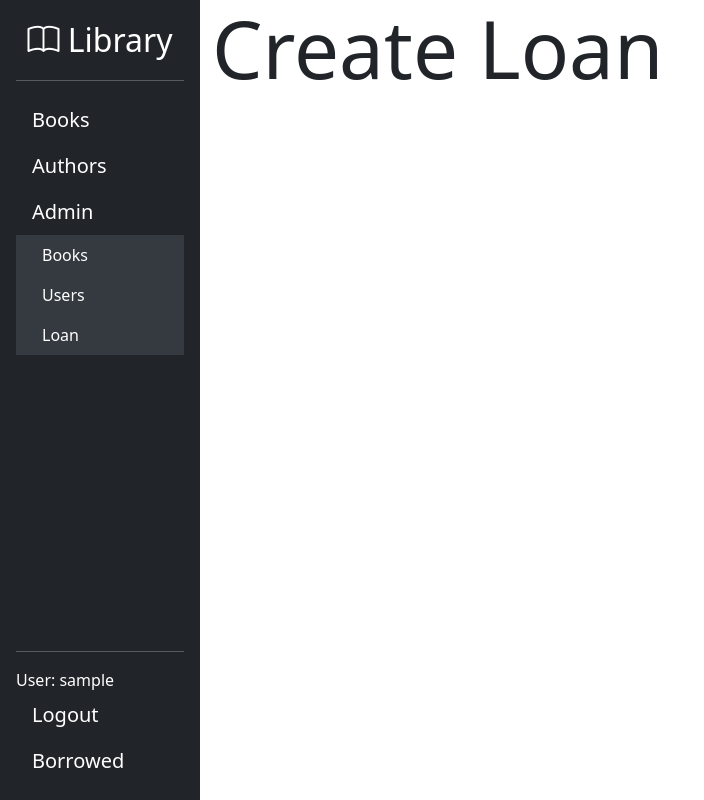
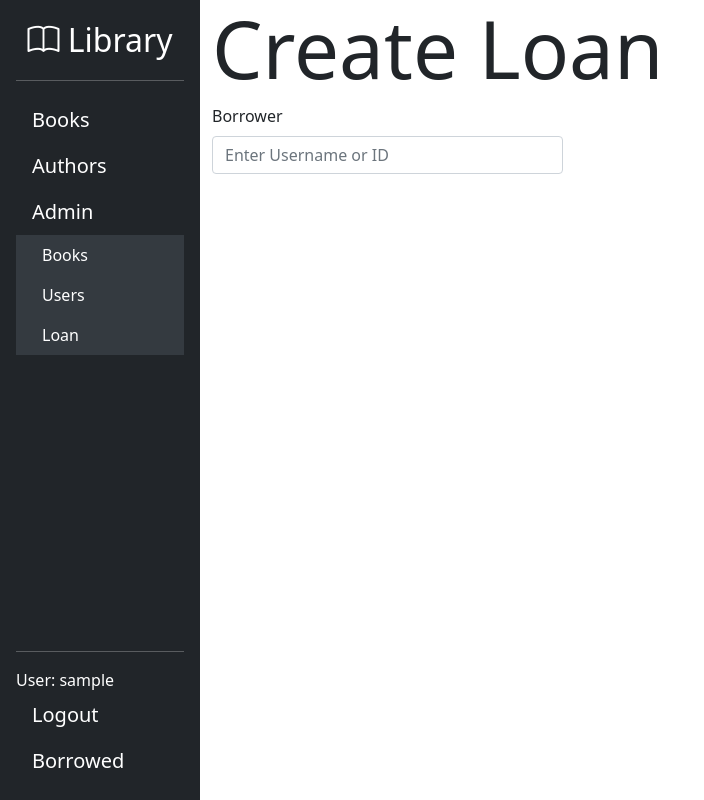
Before and after one commit to rexbrandy/library_app, a Django app: page /loan/create in a window 1280 px wide. Shown: the whole page, without its empty margins (0-704 px from the left). Run offline with Django 4.2, Linux system fonts and the light colour scheme; the visitor is signed in with stand-in values (Sample User, id 1).

Commit message:
Added more to create loan page

```diff
--- a/catalog/templates/catalog/loan_form.html
+++ b/catalog/templates/catalog/loan_form.html
@@ -3,5 +3,38 @@
 {% block page_heading %}Create Loan{% endblock %}
 
 {% block content %}
+<div class="row">
+  <div class="col-5">
+    <div class="mb-3">
+      <label for="user" class="form-label">Borrower</label>
+      <input type="text" class="form-control" id="user_input" placeholder="Enter Username or ID" onchange="search_users()">
+    </div>
+    <div>
 
+    </div>
+  </div>
+  <div class="col-5">
+
+  </div>
+</div>
 {% endblock %}
+
+{% block javascript %}
+<script>
+  function search_users(){
+    var user_input = document.getElementById('user_input').serialize();
+
+    $.ajax({
+      type: 'POST',
+      url: '{% url "ajax-users" }',
+      data: user_input,
+      success: function(e) {
+        console.log(e);
+      },
+      error: function(e) {
+        console.log(e);
+      }
+    })
+  }
+</script>
+{% endblock %}
--- a/catalog/urls.py
+++ b/catalog/urls.py
@@ -22,4 +22,5 @@ urlpatterns = [
     path('all_loans/', views.LoanedBooksByAllListView.as_view(), name='all-loans'),
     path('loan/create', views.LoanCreate.as_view(), name='loan-create'),
 
+    path('ajax/users', views.user_search, name='ajax-users'),
 ]
--- a/catalog/views.py
+++ b/catalog/views.py
@@ -148,3 +148,11 @@ def renew_loan_librarian(request, pk):
     }
 
     return render(request, 'catalog/book_renew_librarian.html', context=context)
+
+############
+# AJAX VIEWS
+#
+
+def user_search(request):
+    if request.is_ajax and request.method == 'POST':
+       print(request.post)
--- a/templates/base.html
+++ b/templates/base.html
@@ -110,7 +110,7 @@
       </div>
     </div>
 
-    {% block scripts %}{% endblock %}
+    {% block javascript %}{% endblock %}
 
   </body>
 </html>
```
Also changed, not shown: catalog/forms.py (+7 -1 lines).
